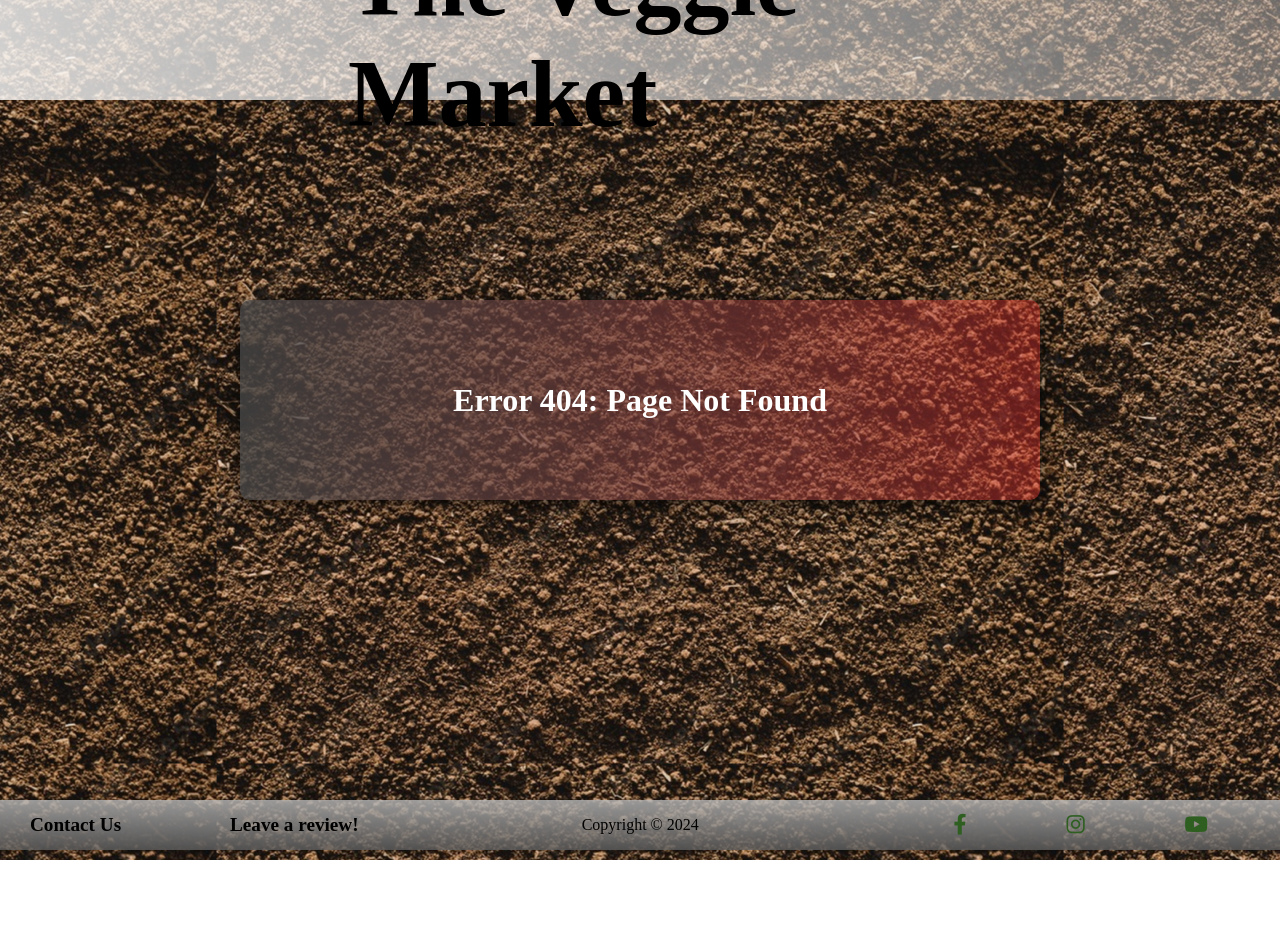
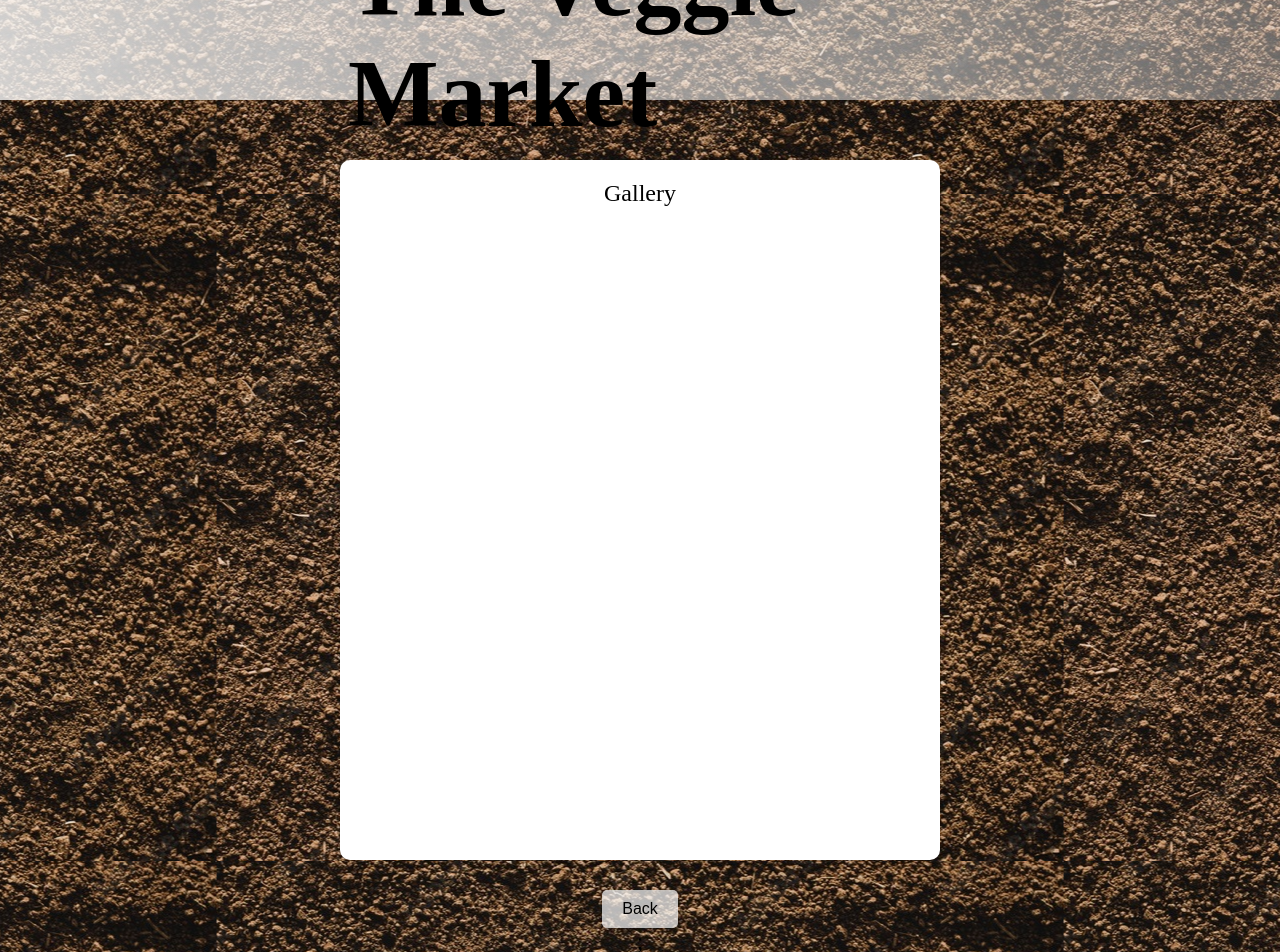
Before and after one commit to edugz/VeggieMarket-App, a React (Vite) app: page /gallery in a window 1280 px wide. Before the commit this address had no page. Shown: the top 952 px of the page. Before the commit the page ends 860 px from the top, so only its background shows below. Built offline with nearby package versions, Linux system fonts and the light colour scheme; a web font is replaced by a local one.

Commit message:
Styled ThankYou Page and create Gallery Page for further development.

```diff
--- a/src/components/App/App.jsx
+++ b/src/components/App/App.jsx
@@ -12,6 +12,7 @@ import Footer from "../Footer/Footer";
 
 /* Page-component Import */
 import AboutUs from "../Pages/AboutUs/AboutUs";
+import Gallery from "../Pages/Gallery/Gallery.jsx";
 import ShoppingCart from "../Pages/ShoppingCart/ShoppingCart";
 import Checkout from "../Pages/ShoppingCart/Checkout/Checkout.jsx";
 import ThankYouPage from "../Pages/ShoppingCart/Checkout/ThankYouPage/ThankYouPage.jsx";
@@ -33,7 +34,9 @@ function App() {
           <ScrollToTop />
           <Routes>
             <Route path="/" element={<ItemList searchQuery={searchQuery} />} />
+
             <Route path="/about-us" element={<AboutUs />} />
+            <Route path="/gallery" element={<Gallery />} />
 
             <Route path="/shopping-cart" element={<ShoppingCart />} />
             <Route
@@ -44,6 +47,7 @@ function App() {
 
             <Route path="contact-us" element={<ContactUs />} />
             <Route path="/leave-a-review" element={<LeaveReview />} />
+
             <Route path="*" element={<NotFound />} />
           </Routes>
           <Footer />
--- a/src/components/Header/Header.jsx
+++ b/src/components/Header/Header.jsx
@@ -71,8 +71,9 @@ function Header({ handleSearchChange }) {
           <Link to="/about-us" style={{ textDecoration: "none" }}>
             <button>About Us</button>
           </Link>
-          <button>Gallery</button>
-          <button>Subscription</button>
+          <Link to="/gallery" style={{ textDecoration: "none" }}>
+            <button>Gallery</button>
+          </Link>
         </div>
       </div>
       <SearchBar isShrunk={isShrunk} handleInputChange={handleInputChange} />
--- /dev/null
+++ b/src/components/Pages/Gallery/Gallery.css
@@ -0,0 +1,47 @@
+.gallery-main {
+    display: flex;
+    flex-direction: column;
+    justify-content: center;
+    align-items: center;
+    min-height: 100vh;
+    text-align: center;
+    font-size: 1.5rem;
+    padding: 160px 0 40px 0;
+  }
+
+  .gallery {
+    background-color: white;
+    padding: 20px;
+    border-radius: 10px;
+    min-width: 600px;
+    min-height: 700px;
+    box-shadow: 0 2px 10px rgba(0, 0, 0, 0.1);
+    display: flex;
+    flex-direction: column;
+    justify-content: space-between;
+  }
+
+  .go-back-button {
+    margin: 30px 0px 0px;
+    padding: 10px 20px;
+    font-size: 1rem;
+    color: #000000;
+    background: linear-gradient(
+      to right,
+      rgba(255, 255, 255, 0.7),
+      rgba(255, 255, 255, 0.7)
+    );
+    border: none;
+    border-radius: 5px;
+    cursor: pointer;
+    transition: background-color 0.3s ease, transform 0.2s ease;
+  }
+
+  .go-back-button:hover {
+    background-color: #d4d4d4;
+  }
+
+  .go-back-button:active {
+    background-color: #b0b0b0;
+    transform: translateY(1px);
+  }
--- /dev/null
+++ b/src/components/Pages/Gallery/Gallery.jsx
@@ -0,0 +1,13 @@
+import React from "react";
+import "./Gallery.css";
+
+function Gallery() {
+  return (
+    <div className="gallery-main">
+      <div className="gallery">Gallery</div>
+      <button className="go-back-button">Back</button>;
+    </div>
+  );
+}
+
+export default Gallery;
--- a/src/components/Pages/ShoppingCart/Checkout/ThankYouPage/ThankYouPage.css
+++ b/src/components/Pages/ShoppingCart/Checkout/ThankYouPage/ThankYouPage.css
@@ -6,42 +6,48 @@
   min-height: 100vh;
   text-align: center;
   font-size: 1.5rem;
-  padding: 160px 0 40px 0;
+  padding: 40px 0;
+}
+
+.thank-you-container {
+  background-color: #ffffff;
+  padding: 40px;
+  border-radius: 10px;
+  min-width: 400px;
+  box-shadow: 0 4px 20px rgba(0, 0, 0, 0.2);
+  transition: transform 0.3s ease;
 }
 
 .thank-you {
-  background-color: white;
-  padding: 20px;
-  border-radius: 10px;
-  min-width: 600px;
-  min-height: 700px;
-  box-shadow: 0 2px 10px rgba(0, 0, 0, 0.1);
-  display: flex;
-  flex-direction: column;
-  justify-content: space-between;
+  font-size: 3rem;
+  font-weight: bold;
+  color: #333;
+  margin-bottom: 20px;
 }
 
-.go-back-button {
-  margin: 30px 0px 0px;
-  padding: 10px 20px;
+.thank-you-message {
+  font-size: 1.2rem;
+  color: #555;
+  margin-bottom: 10px;
+}
+
+.go-home-button {
+  margin-top: 20px;
+  padding: 12px 24px;
   font-size: 1rem;
-  color: #000000;
-  background: linear-gradient(
-    to right,
-    rgba(255, 255, 255, 0.7),
-    rgba(255, 255, 255, 0.7)
-  );
+  color: #ffffff;
+  background-color: #007bff;
   border: none;
   border-radius: 5px;
   cursor: pointer;
   transition: background-color 0.3s ease, transform 0.2s ease;
 }
 
-.go-back-button:hover {
-  background-color: #d4d4d4;
+.go-home-button:hover {
+  background-color: #0056b3;
 }
 
-.go-back-button:active {
-  background-color: #b0b0b0;
+.go-home-button:active {
+  background-color: #004085;
   transform: translateY(1px);
 }
--- a/src/components/Pages/ShoppingCart/Checkout/ThankYouPage/ThankYouPage.jsx
+++ b/src/components/Pages/ShoppingCart/Checkout/ThankYouPage/ThankYouPage.jsx
@@ -5,10 +5,16 @@ import "./ThankYouPage.css";
 function ThankYouPage() {
   return (
     <div className="thank-you-main">
-      <div className="thank-you">Thank You</div>
-      <Link to="/">
-        <button className="go-back-button">Home</button>
-      </Link>
+      <div className="thank-you-container">
+        <div className="thank-you">Thank You!</div>
+        <p className="thank-you-message">
+          We will be contacting you soon to arrange
+        </p>
+        <p className="thank-you-message"> payment and shipping!</p>
+        <Link to="/">
+          <button className="go-home-button">Home</button>
+        </Link>
+      </div>
     </div>
   );
 }
```
